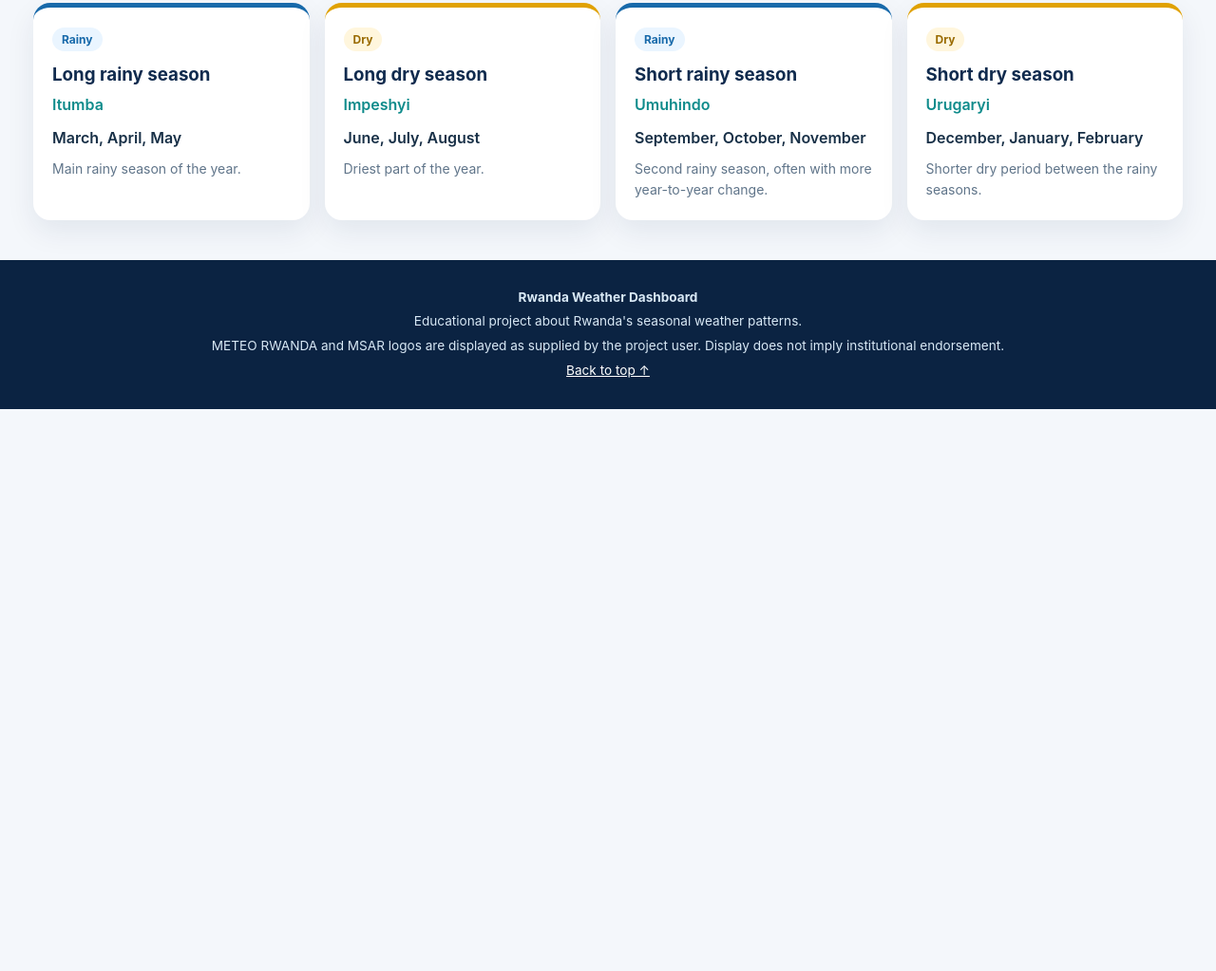
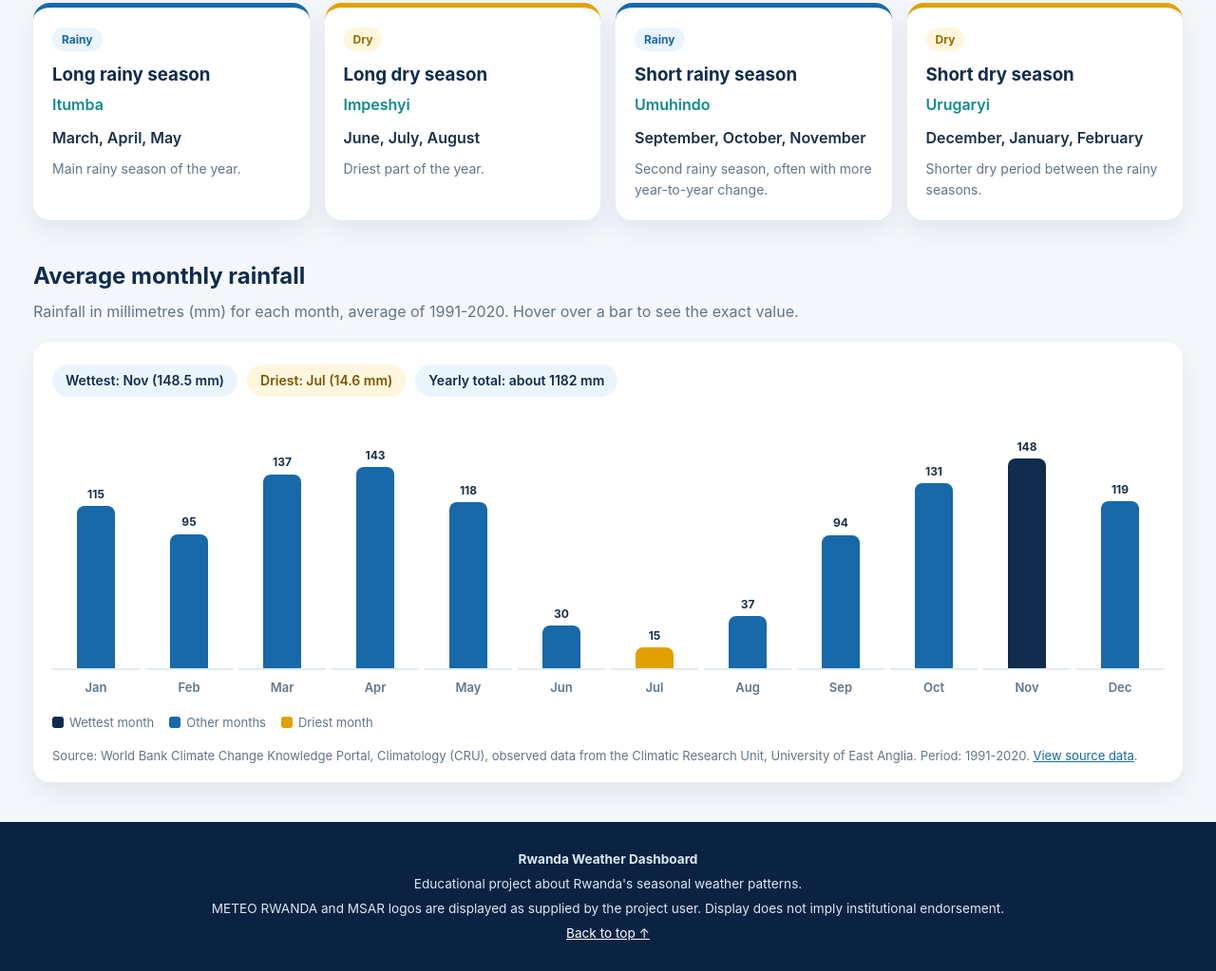
Before and after one commit to 4D09763n/rwanda-seasons-dashboard, a plain HTML site: page index.html in a window 1280 px wide. Shown: the part 2516-3539 px from the top of the page at 95% size. Before the commit the page ends 2947 px from the top, so only its background shows below. Drawn offline with Linux system fonts and the light colour scheme.

Commit message:
Add monthly rainfall chart

```diff
--- a/index.html
+++ b/index.html
@@ -348,6 +348,86 @@
     }).join("");
   })();
 </script>
+<!-- RAINFALL CHART: reads data.js -->
+<section id="rainfall-chart" class="rc-section">
+  <style>
+    .rc-section { margin: 40px 0; }
+    .rc-section h2 { color: #102b4e; margin-bottom: 6px; }
+    .rc-sub { color: #60758a; margin: 0 0 18px; }
+    .rc-card { background: #ffffff; border-radius: 18px; padding: 24px 20px 18px; box-shadow: 0 12px 30px rgba(16,43,78,.08); }
+    .rc-facts { display: flex; flex-wrap: wrap; gap: 10px; margin-bottom: 22px; }
+    .rc-fact { background: #eaf5ff; color: #102b4e; border-radius: 999px; padding: 6px 14px; font-size: 14px; font-weight: 600; }
+    .rc-fact.dry { background: #fff6dd; color: #7a5600; }
+    .rc-chart { display: flex; gap: 6px; align-items: flex-end; padding-top: 26px; }
+    .rc-col { flex: 1; min-width: 0; display: flex; flex-direction: column; align-items: center; }
+    .rc-plot { width: 100%; height: 240px; display: flex; align-items: flex-end; justify-content: center; border-bottom: 2px solid #e2eaf2; }
+    .rc-bar { position: relative; width: 70%; max-width: 40px; background: #1769aa; border-radius: 8px 8px 0 0; transition: opacity .2s; }
+    .rc-bar.wet { background: #102b4e; }
+    .rc-bar.dry { background: #e0a100; }
+    .rc-col:hover .rc-bar { opacity: .75; }
+    .rc-val { position: absolute; bottom: 100%; left: 50%; transform: translateX(-50%); font-size: 12px; font-weight: 700; color: #183047; padding-bottom: 3px; }
+    .rc-mon { margin-top: 8px; font-size: 13px; font-weight: 600; color: #60758a; }
+    .rc-legend { display: flex; flex-wrap: wrap; gap: 16px; margin-top: 16px; font-size: 13px; color: #60758a; }
+    .rc-dot { display: inline-block; width: 12px; height: 12px; border-radius: 3px; margin-right: 6px; vertical-align: -1px; }
+    .rc-source { margin: 14px 0 0; font-size: 13px; color: #60758a; }
+    .rc-source a { color: #1769aa; }
+    @media (max-width: 600px) {
+      .rc-chart { gap: 3px; }
+      .rc-val { font-size: 10px; }
+      .rc-mon { font-size: 11px; }
+      .rc-plot { height: 200px; }
+    }
+  </style>
+  <h2>Average monthly rainfall</h2>
+  <p class="rc-sub" id="rc-sub"></p>
+  <div class="rc-card">
+    <div class="rc-facts" id="rc-facts"></div>
+    <div class="rc-chart" id="rc-chart" role="img" aria-label="Bar chart of average monthly rainfall in Rwanda"></div>
+    <div class="rc-legend">
+      <span><i class="rc-dot" style="background:#102b4e"></i>Wettest month</span>
+      <span><i class="rc-dot" style="background:#1769aa"></i>Other months</span>
+      <span><i class="rc-dot" style="background:#e0a100"></i>Driest month</span>
+    </div>
+    <p class="rc-source" id="rc-source"></p>
+  </div>
+</section>
+
+<script>
+  (function () {
+    var box = document.getElementById("rc-chart");
+    if (!box || typeof monthlyRainfall === "undefined") { return; }
+
+    var max = 0, wet = monthlyRainfall[0], dry = monthlyRainfall[0], total = 0;
+    monthlyRainfall.forEach(function (m) {
+      total += m.mm;
+      if (m.mm > max) { max = m.mm; }
+      if (m.mm > wet.mm) { wet = m; }
+      if (m.mm < dry.mm) { dry = m; }
+    });
+    var top = Math.ceil(max / 20) * 20;
+
+    box.innerHTML = monthlyRainfall.map(function (m) {
+      var h = (m.mm / top * 100).toFixed(1);
+      var cls = m === wet ? " wet" : (m === dry ? " dry" : "");
+      return '<div class="rc-col" title="' + m.month + ': ' + m.mm.toFixed(1) + ' mm">' +
+        '<div class="rc-plot"><div class="rc-bar' + cls + '" style="height:' + h + '%">' +
+        '<span class="rc-val">' + Math.round(m.mm) + '</span></div></div>' +
+        '<span class="rc-mon">' + m.month + '</span></div>';
+    }).join("");
+
+    document.getElementById("rc-sub").textContent =
+      "Rainfall in millimetres (mm) for each month, average of " + rainfallInfo.period + ". Hover over a bar to see the exact value.";
+
+    document.getElementById("rc-facts").innerHTML =
+      '<span class="rc-fact">Wettest: ' + wet.month + ' (' + wet.mm.toFixed(1) + ' mm)</span>' +
+      '<span class="rc-fact dry">Driest: ' + dry.month + ' (' + dry.mm.toFixed(1) + ' mm)</span>' +
+      '<span class="rc-fact">Yearly total: about ' + Math.round(total) + ' mm</span>';
+
+    document.getElementById("rc-source").innerHTML =
+      'Source: ' + rainfallInfo.source + '. Period: ' + rainfallInfo.period +
+      '. <a href="' + rainfallInfo.sourceUrl + '" target="_blank" rel="noopener">View source data</a>.';
+  })();
+</script>
 </main>
 
   <footer>
```
